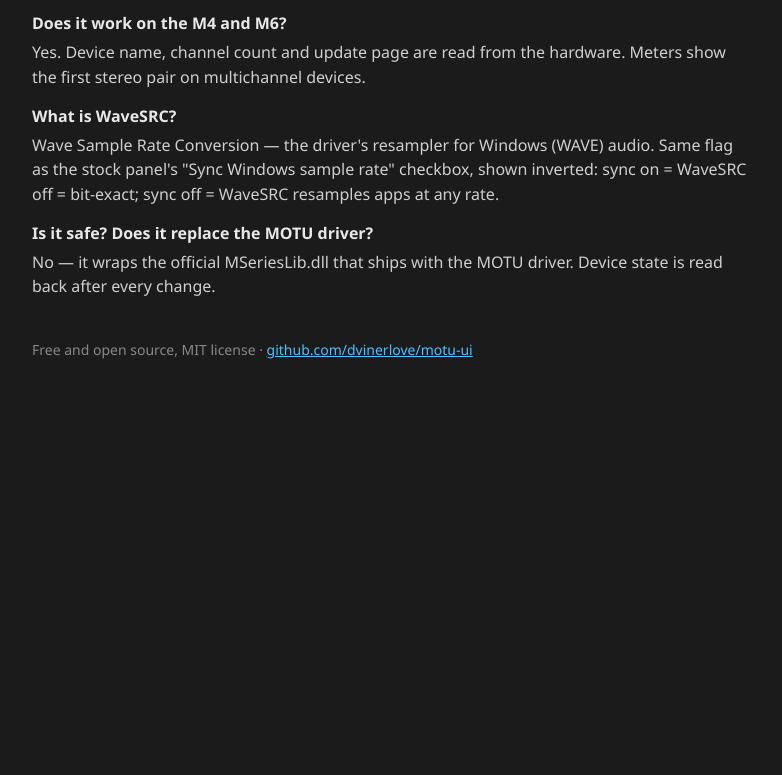
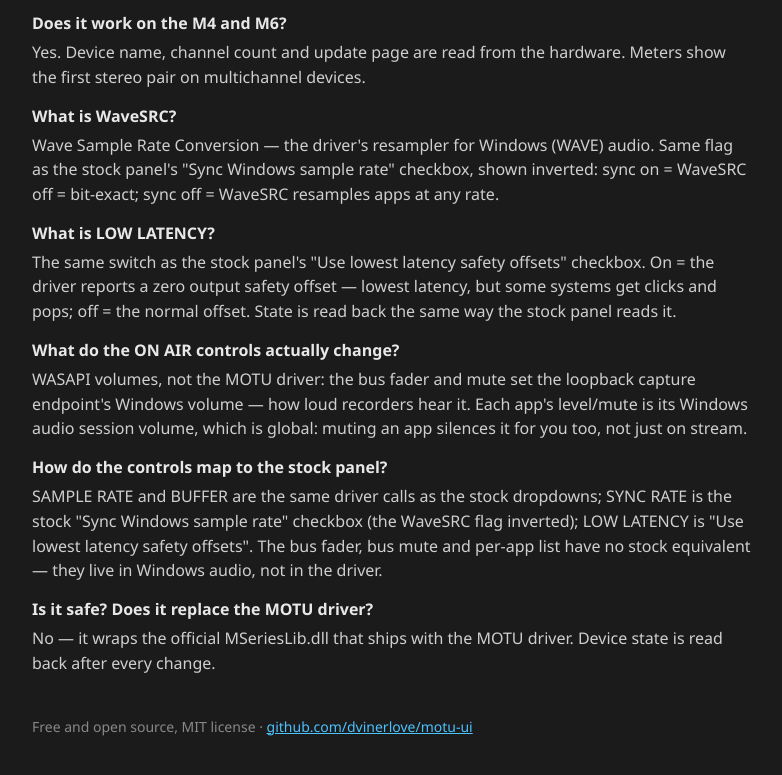
Before and after one commit to dvinerlove/motu-ui, a plain HTML site: page docs/index.html in a window 1280 px wide. Shown: the part 1982-2757 px from the top of the page, without its empty margins (248-1030 px from the left). Before the commit the page ends 2391 px from the top, so only its background shows below. Drawn offline with Linux system fonts and the light colour scheme.

Commit message:
docs: explain every control's driver mapping like the WaveSRC FAQ
LOW LATENCY gets the same treatment (stock "lowest latency safety
offsets" = zero output safety offset), plus an FAQ entry on what the ON
AIR controls actually change (WASAPI volumes, not the driver) and a
stock-panel mapping table across README, landing page and tooltips.

Generated with [Devin](https://devin.ai)

Co-Authored-By: Devin <158243242+devin-ai-integration[bot]@users.noreply.github.com>

```diff
--- a/docs/index.html
+++ b/docs/index.html
@@ -23,6 +23,8 @@
 {"@type":"Question","name":"Can I hear my loopback in OBS?","acceptedAnswer":{"@type":"Answer","text":"The LOOP meter shows the level of the loopback capture endpoint — the exact signal OBS or any recorder receives. Press the speaker button to send a 440 Hz test tone and watch both OUT and LOOP light up."}},
 {"@type":"Question","name":"Does it work on the M4 and M6?","acceptedAnswer":{"@type":"Answer","text":"Yes. Device name, channel count and update page are read from the hardware. Meters show the first stereo pair on multichannel devices."}},
 {"@type":"Question","name":"What is WaveSRC?","acceptedAnswer":{"@type":"Answer","text":"Wave Sample Rate Conversion — the driver's resampler for Windows (WAVE) audio. It's the same flag as the stock panel's 'Sync Windows sample rate' checkbox, shown with opposite polarity: sync on = WaveSRC off = bit-exact; sync off = WaveSRC resamples apps at any rate."}},
+{"@type":"Question","name":"What is LOW LATENCY?","acceptedAnswer":{"@type":"Answer","text":"The same switch as the stock panel's 'Use lowest latency safety offsets' checkbox. On = the driver reports a zero output safety offset (lowest latency, but some systems get clicks and pops); off = the normal offset. State is read back the same way the stock panel reads it."}},
+{"@type":"Question","name":"What do the ON AIR controls actually change?","acceptedAnswer":{"@type":"Answer","text":"WASAPI volumes, not the MOTU driver: the bus fader and mute set the loopback capture endpoint's Windows volume — how loud recorders hear it. Each app's level/mute is its Windows audio session volume, which is global: muting an app silences it for you too, not just on stream."}},
 {"@type":"Question","name":"Is it safe? Does it replace the MOTU driver?","acceptedAnswer":{"@type":"Answer","text":"No — it wraps the official MSeriesLib.dll that ships with the MOTU driver. Device state is read back after every change."}}
 ]}
 ]}
@@ -107,6 +109,22 @@
     <dd>Wave Sample Rate Conversion — the driver's resampler for Windows (WAVE) audio.
     Same flag as the stock panel's "Sync Windows sample rate" checkbox, shown inverted:
     sync on = WaveSRC off = bit-exact; sync off = WaveSRC resamples apps at any rate.</dd>
+    <dt>What is LOW LATENCY?</dt>
+    <dd>The same switch as the stock panel's "Use lowest latency safety offsets"
+    checkbox. On = the driver reports a zero output safety offset — lowest latency,
+    but some systems get clicks and pops; off = the normal offset. State is read
+    back the same way the stock panel reads it.</dd>
+    <dt>What do the ON AIR controls actually change?</dt>
+    <dd>WASAPI volumes, not the MOTU driver: the bus fader and mute set the loopback
+    capture endpoint's Windows volume — how loud recorders hear it. Each app's
+    level/mute is its Windows audio session volume, which is global: muting an app
+    silences it for you too, not just on stream.</dd>
+    <dt>How do the controls map to the stock panel?</dt>
+    <dd>SAMPLE RATE and BUFFER are the same driver calls as the stock dropdowns;
+    SYNC RATE is the stock "Sync Windows sample rate" checkbox (the WaveSRC flag
+    inverted); LOW LATENCY is "Use lowest latency safety offsets". The bus fader,
+    bus mute and per-app list have no stock equivalent — they live in Windows
+    audio, not in the driver.</dd>
     <dt>Is it safe? Does it replace the MOTU driver?</dt>
     <dd>No — it wraps the official MSeriesLib.dll that ships with the MOTU driver.
     Device state is read back after every change.</dd>
```
Also changed, not shown: 2 other files.
